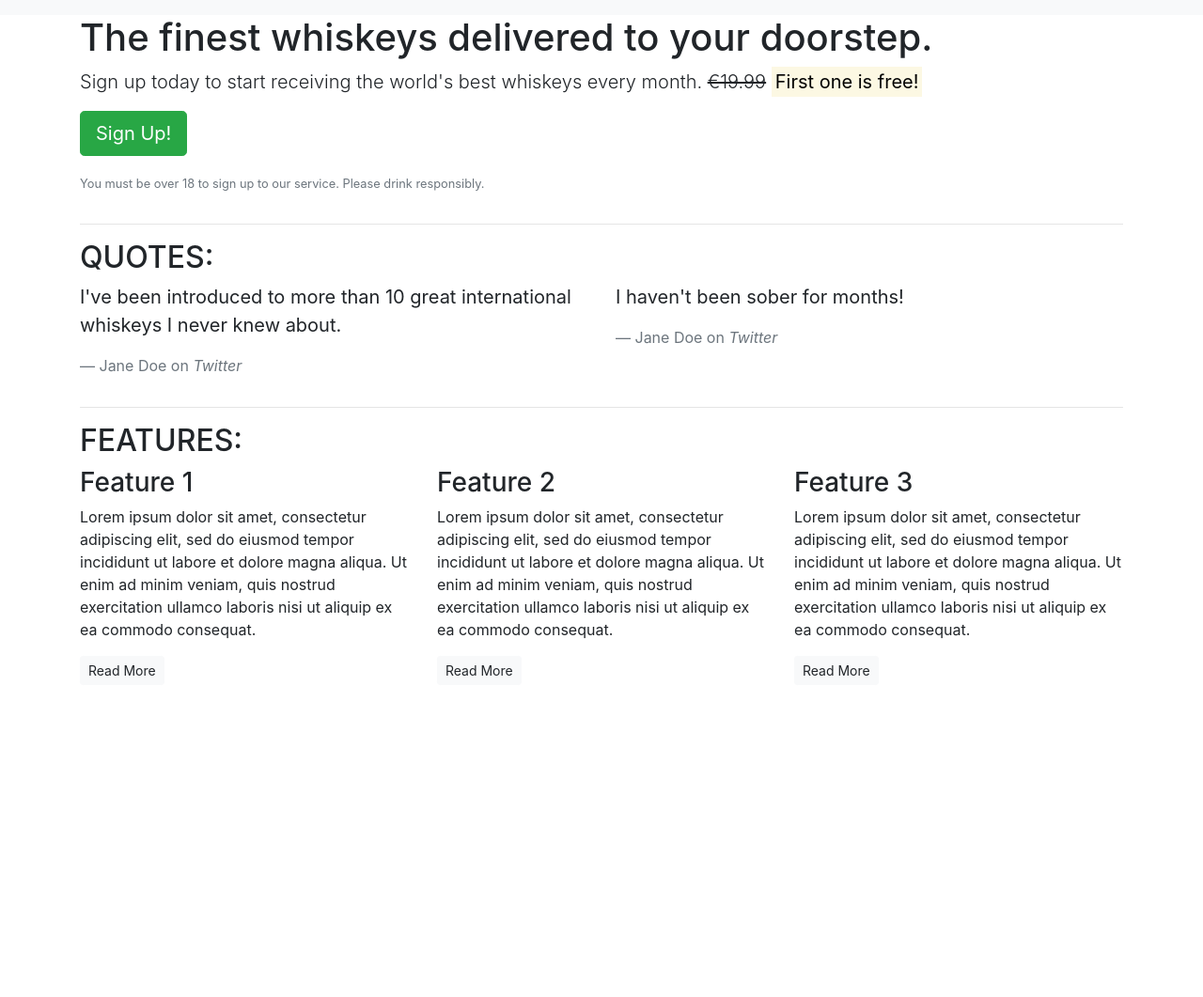
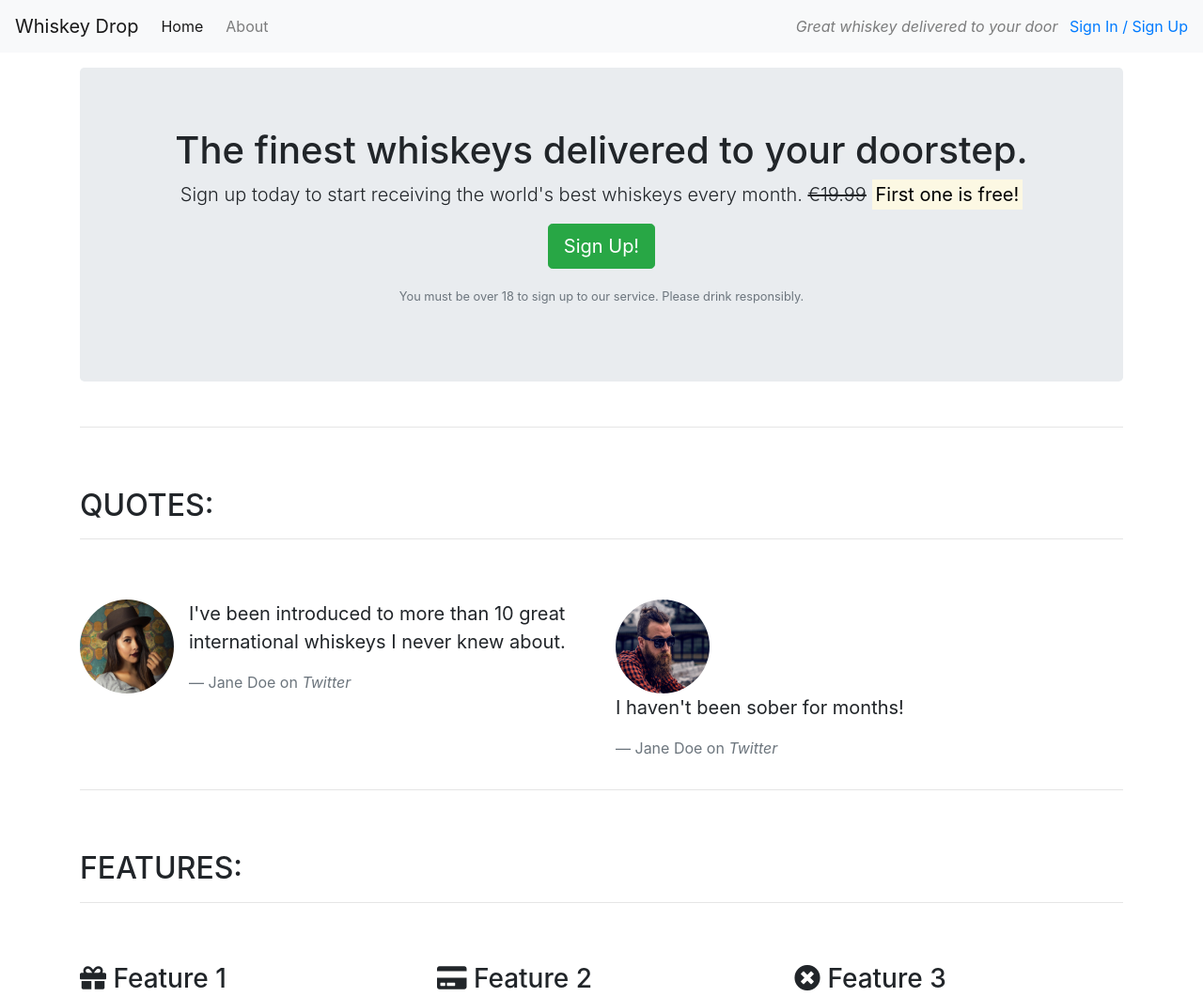
Before and after one commit to totalnoMartina/bootstrap-project, a plain HTML site: page index.html in a window 1280 px wide. Shown: the top 1061 px of the page at 94% size. Before the commit the page ends 800 px from the top, so only its background shows below. Drawn offline with nearby package versions, Linux system fonts and the light colour scheme.

Commit message:
Add Font Awesome icons to features

```diff
--- a/index.html
+++ b/index.html
@@ -8,25 +8,40 @@
     <title>Whiskey Drop | Taste of new whiskey every month</title>
     <link rel="stylesheet" href="https://stackpath.bootstrapcdn.com/bootstrap/4.3.1/css/bootstrap.min.css"
         integrity="sha384-ggOyR0iXCbMQv3Xipma34MD+dH/1fQ784/j6cY/iJTQUOhcWr7x9JvoRxT2MZw1T" crossorigin="anonymous">
+    <link rel="stylesheet" href="https://use.fontawesome.com/releases/v5.6.1/css/all.css"
+        integrity="sha384-gfdkjb5BdAXd+lj+gudLWI+BXq4IuLW5IT+brZEZsLFm++aCMlF1V92rMkPaX4PP" crossorigin="anonymous">
     <script src="https://stackpath.bootstrapcdn.com/bootstrap/4.3.1/js/bootstrap.min.js"
         integrity="sha384-JjSmVgyd0p3pXB1rRibZUAYoIIy6OrQ6VrjIEaFf/nJGzIxFDsf4x0xIM+B07jRM" crossorigin="anonymous">
     </script>
 </head>
 
 <body>
-    <nav class="navbar navbar-light bg-light navbar-expand-sm">
-        <a></a>
+    <!--Nav-->
+    <nav class="navbar navbar-light navbar-expand-sm bg-light">
+        <a href="/" class="navbar-brand">
+            Whiskey Drop</a>
+        <ul class="navbar-nav mr-auto">
+            <li class="active nav-item mr-2"><a class="nav-link" href="/">Home</a></li>
+            <li class="nav-item mr-2"><a class="nav-link" href="">About</a></li>
+            <li class="nav-item mr-2 d-block d-sm-none"><a class="nav-link" href="">Sign In / Sign Up</a></li>
+        </ul>
 
+        <div class="d-none d-md-block">
+            <p class="navbar-text my-auto mr-2"><i>Great whiskey delivered to your door</i></p>
+            <a href="/login">Sign In / Sign Up</a>
+        </div>
+        <!--</div>-->
     </nav>
-
-    <article class="container">
+    <article class="container mt-3">
         <!-- Callout -->
         <div class="row">
             <div class="col-12">
-                <section class="callout">
+                <section class="callout jumbotron text-center">
                     <h1>The finest whiskeys delivered to your doorstep.</h1>
                     <p class="lead">Sign up today to start receiving the world's best whiskeys every month.
-                        <s>€19.99</s> <strong><mark>First one is free!</mark></strong></p>
+                        <s class="d-none d-sm-inline">€19.99</s>
+                        <span class="d-inline d-sm-none"><br></span>
+                        <strong><mark>First one is free!</mark></strong></p>
                     <p><button class="btn btn-lg btn-success">Sign Up!</button></p>
                     <p class="text-muted"><small>You must be over 18 to sign up to our service. Please drink
                             responsibly.</small></p>
@@ -35,22 +50,31 @@
         </div>
         <!-- /.callout -->
         <hr>
-
         <!-- Quotes -->
         <section class="quotes">
             <div class="row">
-                <div class="col-12">
+                <div class="col-12 my-5">
                     <h2 class="text-uppercase">Quotes:</h2>
+                    <hr />
                 </div>
             </div>
             <div class="row">
                 <div class="col-12 col-md-6">
-                    <blockquote class="blockquote">
-                        <p>I've been introduced to more than 10 great international whiskeys I never knew about.</p>
-                        <footer class="blockquote-footer">Jane Doe on <cite title="Twitter">Twitter</cite></footer>
-                    </blockquote>
+                    <div class="media">
+                        <div class="d-none d-sm-block">
+                            <img src="images/girl-image.png" class="rounded-circle mr-3" height="100" width="100"></div>
+                        <div class="media-body"></div>
+                        <blockquote class="blockquote">
+                            <p>I've been introduced to more than 10 great international whiskeys I never knew about.</p>
+                            <footer class="blockquote-footer">Jane Doe on <cite title="Twitter">Twitter</cite></footer>
+                        </blockquote>
+                    </div>
                 </div>
                 <div class="col-12 col-md-6">
+                    <div class="d-none d-sm-block">
+                        <img src="images/guy-image.png" class="rounded-circle mr-3" height="100" width="100"></div>
+                    <div class="media-body"></div>
+                    <div class="media-body"></div>
                     <blockquote class="blockquote">
                         <p>I haven't been sober for months!</p>
                         <footer class="blockquote-footer">Jane Doe on <cite title="Twitter">Twitter</cite></footer>
@@ -60,18 +84,18 @@
         </section>
         <!-- /.quotes -->
         <hr>
-
         <!-- Features -->
         <section class="features">
             <div class="row">
-                <div class="col-12">
+                <div class="col-12 my-5">
                     <h2 class="text-uppercase">Features:</h2>
+                    <hr />
                 </div>
             </div>
             <div class="row">
                 <div class="col-12 col-md-6 col-lg-4">
                     <div class="feature">
-                        <h3>Feature 1</h3>
+                        <h3> <i class="fas fa-gift"></i> Feature 1</h3>
                         <p>Lorem ipsum dolor sit amet, consectetur adipiscing elit, sed do eiusmod tempor incididunt ut
                             labore et dolore magna aliqua. Ut enim ad minim veniam, quis nostrud exercitation ullamco
                             laboris nisi ut aliquip ex ea commodo consequat.</p>
@@ -80,7 +104,7 @@
                 </div>
                 <div class="col-12 col-md-6 col-lg-4">
                     <div class="feature">
-                        <h3>Feature 2</h3>
+                        <h3><i class="fas fa-credit-card"></i> Feature 2</h3>
                         <p>Lorem ipsum dolor sit amet, consectetur adipiscing elit, sed do eiusmod tempor incididunt ut
                             labore et dolore magna aliqua. Ut enim ad minim veniam, quis nostrud exercitation ullamco
                             laboris nisi ut aliquip ex ea commodo consequat.</p>
@@ -89,7 +113,7 @@
                 </div>
                 <div class="col-12 d-md-none d-lg-block col-lg-4">
                     <div class="feature">
-                        <h3>Feature 3</h3>
+                        <h3><i class="fas fa-times-circle"></i> Feature 3</h3>
                         <p>Lorem ipsum dolor sit amet, consectetur adipiscing elit, sed do eiusmod tempor incididunt ut
                             labore et dolore magna aliqua. Ut enim ad minim veniam, quis nostrud exercitation ullamco
                             laboris nisi ut aliquip ex ea commodo consequat.</p>
@@ -102,4 +126,5 @@
     </article>
 </body>
 
+
 </html>
```
Also changed, not shown: images/girl-image.png (added), images/guy-image.png (added).
